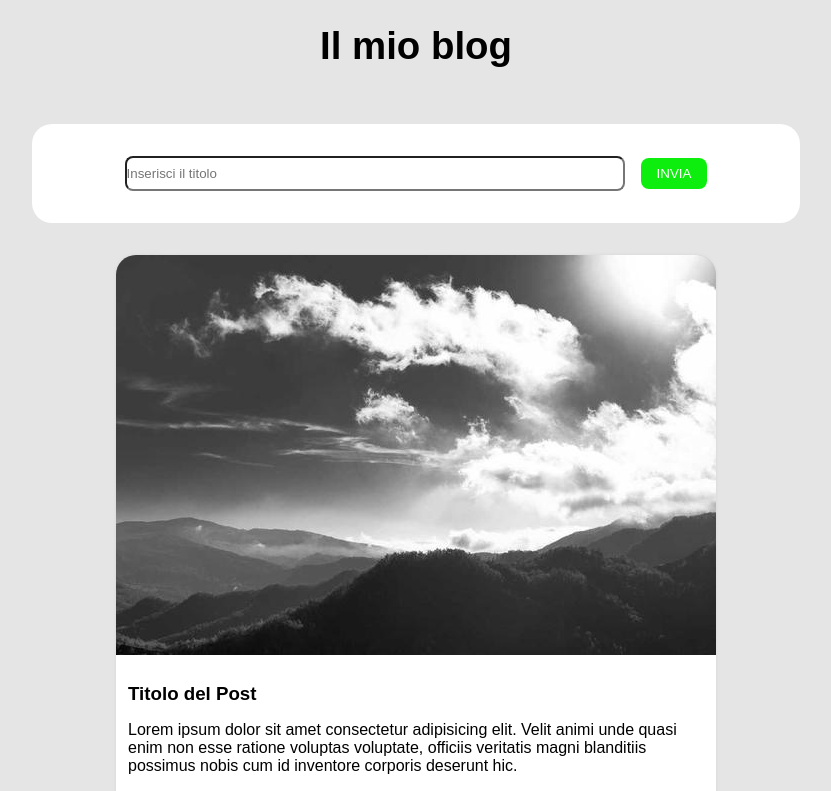
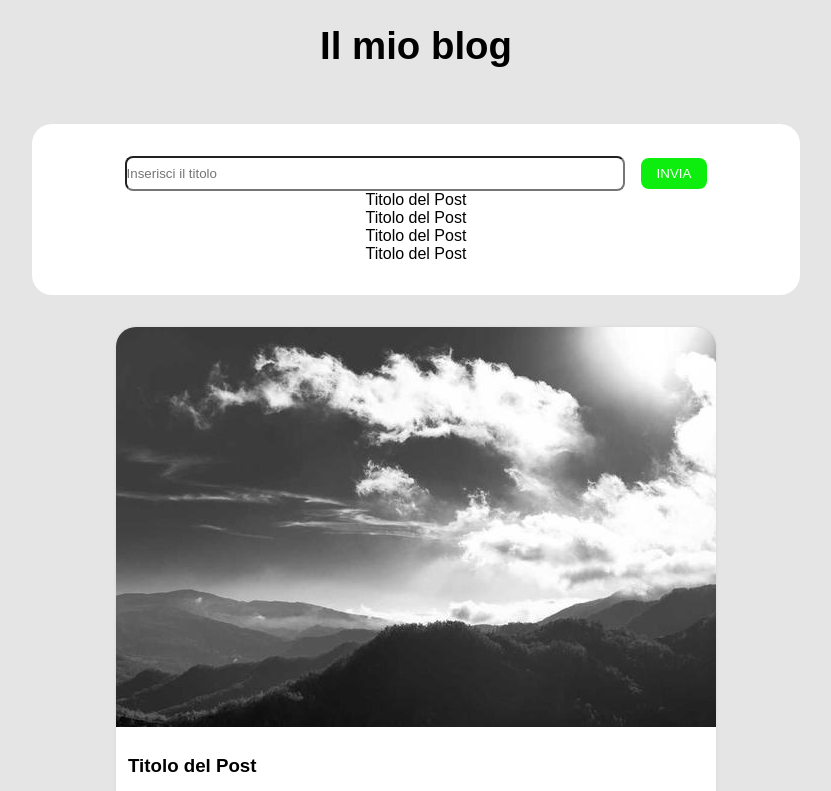
Before and after one commit to JacopoTrincanato/react-form, a React (Vite) app: page / in a window 1280 px wide. Shown: the top 791 px of the page, without its empty margins (224-1055 px from the left). Built offline with nearby package versions, Linux system fonts and the light colour scheme.

Commit message:
add an ul in form section in Form.jsx

```diff
--- a/components/form/Form.jsx
+++ b/components/form/Form.jsx
@@ -28,6 +28,11 @@ export default function Form() {
 
                 <button className={style.formBtn} type="submit" id="button">INVIA</button>
             </form>
+
+            <ul>
+                {initialPosts.map((post, index) => <li key={index}>{post.title}</li>)}
+
+            </ul>
         </section>
     )
 }
--- a/src/index.css
+++ b/src/index.css
@@ -7,6 +7,10 @@
 body {
   background-color: #e5e5e5;
   font-family: sans-serif;
+}
+
+ul {
+  list-style: none;
 }
 
 header,
```
